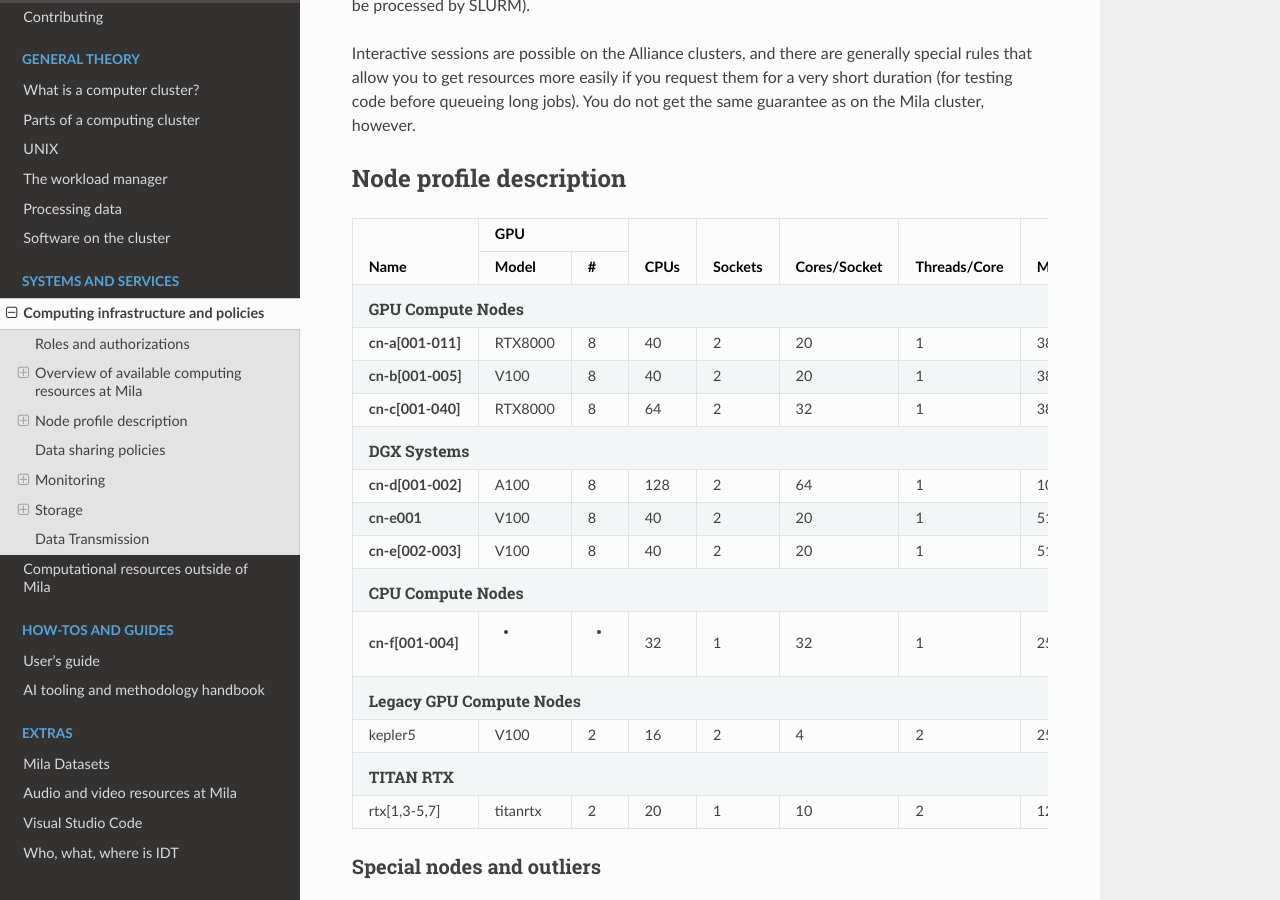
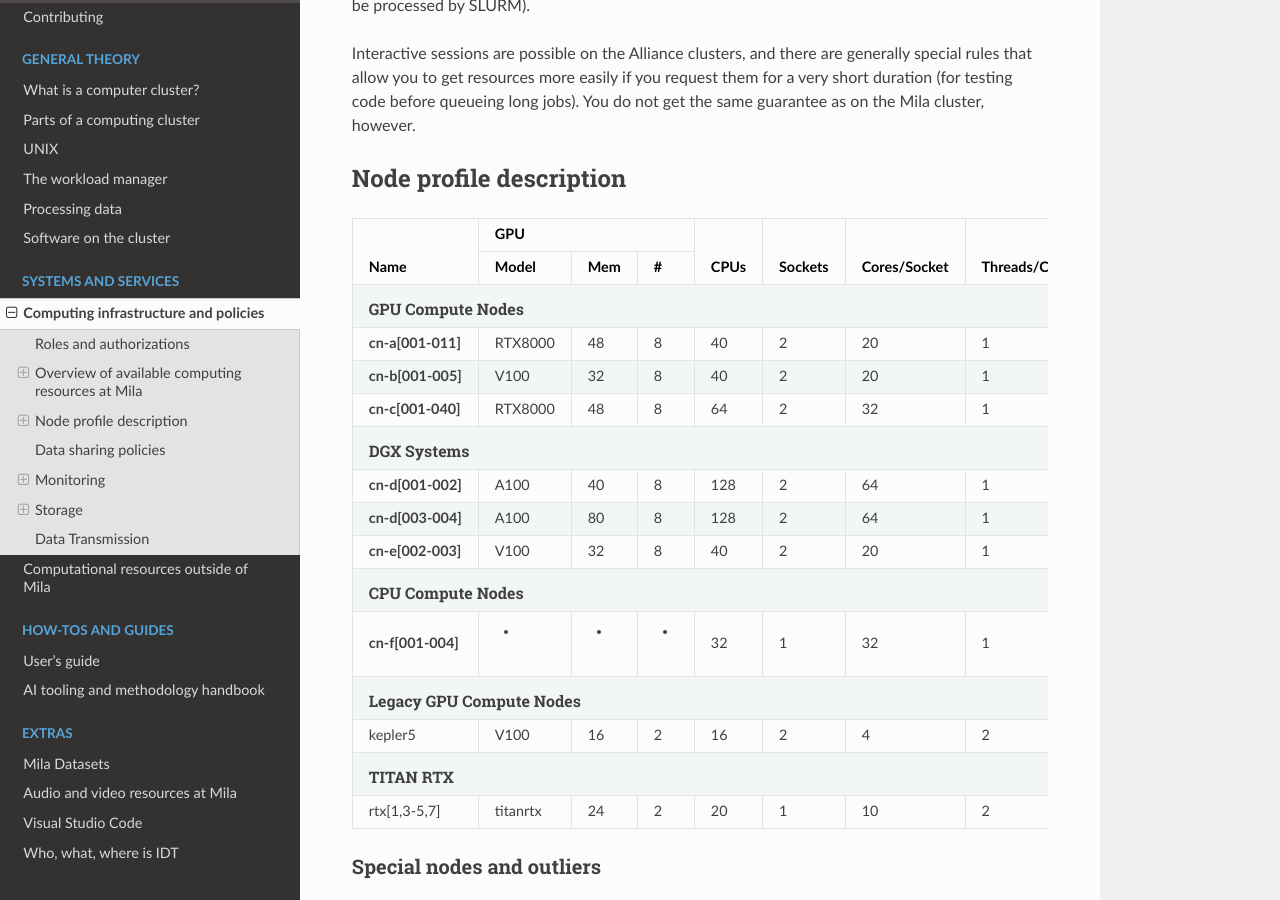
Before and after one commit to mila-iqia/mila-docs, a Sphinx documentation site: the page built from docs/Information.rst, in a window 1280 px wide and 900 px high, scrolled down 1146 px. Built offline with Sphinx 7.4.7 and the Read the Docs theme 2.0.0, drawn with Linux system fonts in a browser that asks for light colours.

Commit message:
Add memory per GPU for each group of nodes
Also update the list of nodes:
 - remove DGX-1 `cn-e001`
 - add DGX-A100 80GB `cn-d[003-004]`

```diff
--- a/docs/Information_nodes.rst
+++ b/docs/Information_nodes.rst
@@ -14,39 +14,39 @@ Node profile description
    au Mila pour les mises à jour.
 
 
-+---------------------------------------+--------------+------+---------+--------------+--------------+-------------+--------------+--------+---------------------+
-|               Name                    |     GPU      | CPUs | Sockets | Cores/Socket | Threads/Core | Memory (GB) | TmpDisk (TB) |  Arch  |   Slurm Features    |
-|                                       +----------+---+      |         |              |              |             |              |        +---------------------+
-|                                       |   Model  | # |      |         |              |              |             |              |        | GPU Arch and Memory |
-+=======================================+==========+===+======+=========+==============+==============+=============+==============+========+=====================+
-| :h:`<h5 style="margin: 5px 0 0 0;">GPU Compute Nodes</h5>`                                                                                                      |
-+---------------------------------------+----------+---+------+---------+--------------+--------------+-------------+--------------+--------+---------------------+
-| **cn-a[001-011]**                     | RTX8000  | 8 |  40  |    2    |      20      |       1      |     384     |      3.6     | x86_64 |      turing,48gb    |
-+---------------------------------------+----------+---+------+---------+--------------+--------------+-------------+--------------+--------+---------------------+
-| **cn-b[001-005]**                     | V100     | 8 |  40  |    2    |      20      |       1      |     384     |      3.6     | x86_64 |  volta,nvlink,32gb  |
-+---------------------------------------+----------+---+------+---------+--------------+--------------+-------------+--------------+--------+---------------------+
-| **cn-c[001-040]**                     | RTX8000  | 8 |  64  |    2    |      32      |       1      |     384     |      3       | x86_64 |     turing,48gb     |
-+---------------------------------------+----------+---+------+---------+--------------+--------------+-------------+--------------+--------+---------------------+
-| :h:`<h5 style="margin: 5px 0 0 0;">DGX Systems</h5>`                                                                                                            |
-+---------------------------------------+----------+---+------+---------+--------------+--------------+-------------+--------------+--------+---------------------+
-| **cn-d[001-002]**                     | A100     | 8 |  128 |    2    |      64      |       1      |    1024     |     14       | x86_64 | ampere,nvlink,40gb  |
-+---------------------------------------+----------+---+------+---------+--------------+--------------+-------------+--------------+--------+---------------------+
-| **cn-e001**                           | V100     | 8 |  40  |    2    |      20      |       1      |     512     |      7       | x86_64 |      volta,16gb     |
-+---------------------------------------+----------+---+------+---------+--------------+--------------+-------------+--------------+--------+---------------------+
-| **cn-e[002-003]**                     | V100     | 8 |  40  |    2    |      20      |       1      |     512     |      7       | x86_64 |      volta,32gb     |
-+---------------------------------------+----------+---+------+---------+--------------+--------------+-------------+--------------+--------+---------------------+
-| :h:`<h5 style="margin: 5px 0 0 0;">CPU Compute Nodes</h5>`                                                                                                      |
-+---------------------------------------+----------+---+------+---------+--------------+--------------+-------------+--------------+--------+---------------------+
-| **cn-f[001-004]**                     | -        | - |  32  |    1    |      32      |       1      |     256     |     10       | x86_64 |                     |
-+---------------------------------------+----------+---+------+---------+--------------+--------------+-------------+--------------+--------+---------------------+
-| :h:`<h5 style="margin: 5px 0 0 0;">Legacy GPU Compute Nodes</h5>`                                                                                               |
-+---------------------------------------+----------+---+------+---------+--------------+--------------+-------------+--------------+--------+---------------------+
-| kepler5                               | V100     | 2 |  16  |    2    |       4      |       2      |     256     |      3.6     | x86_64 |      volta,16gb     |
-+---------------------------------------+----------+---+------+---------+--------------+--------------+-------------+--------------+--------+---------------------+
-| :h:`<h5 style="margin: 5px 0 0 0;">TITAN RTX</h5>`                                                                                                              |
-+---------------------------------------+----------+---+------+---------+--------------+--------------+-------------+--------------+--------+---------------------+
-| rtx[1,3-5,7]                          | titanrtx | 2 |  20  |    1    |      10      |       2      |     128     |      0.93    | x86_64 |     turing,24gb     |
-+---------------------------------------+----------+---+------+---------+--------------+--------------+-------------+--------------+--------+---------------------+
++-----------------------------+--------------------+------+---------+--------------+--------------+-------------+--------------+--------+---------------------+
+|          Name               |     GPU            | CPUs | Sockets | Cores/Socket | Threads/Core | Memory (GB) | TmpDisk (TB) |  Arch  |   Slurm Features    |
+|                             +----------+-----+---+      |         |              |              |             |              |        +---------------------+
+|                             |   Model  | Mem | # |      |         |              |              |             |              |        | GPU Arch and Memory |
++=============================+==========+=====+===+======+=========+==============+==============+=============+==============+========+=====================+
+| :h:`<h5 style="margin: 5px 0 0 0;">GPU Compute Nodes</h5>`                                                                                                  |
++-----------------------------+----------+-----+---+------+---------+--------------+--------------+-------------+--------------+--------+---------------------+
+| **cn-a[001-011]**           | RTX8000  |  48 | 8 |  40  |    2    |      20      |       1      |     384     |      3.6     | x86_64 |      turing,48gb    |
++-----------------------------+----------+-----+---+------+---------+--------------+--------------+-------------+--------------+--------+---------------------+
+| **cn-b[001-005]**           | V100     |  32 | 8 |  40  |    2    |      20      |       1      |     384     |      3.6     | x86_64 |  volta,nvlink,32gb  |
++-----------------------------+----------+-----+---+------+---------+--------------+--------------+-------------+--------------+--------+---------------------+
+| **cn-c[001-040]**           | RTX8000  |  48 | 8 |  64  |    2    |      32      |       1      |     384     |      3       | x86_64 |     turing,48gb     |
++-----------------------------+----------+-----+---+------+---------+--------------+--------------+-------------+--------------+--------+---------------------+
+| :h:`<h5 style="margin: 5px 0 0 0;">DGX Systems</h5>`                                                                                                        |
++-----------------------------+----------+-----+---+------+---------+--------------+--------------+-------------+--------------+--------+---------------------+
+| **cn-d[001-002]**           | A100     |  40 | 8 |  128 |    2    |      64      |       1      |    1024     |     14       | x86_64 | ampere,nvlink,40gb  |
++-----------------------------+----------+-----+---+------+---------+--------------+--------------+-------------+--------------+--------+---------------------+
+| **cn-d[003-004]**           | A100     |  80 | 8 |  128 |    2    |      64      |       1      |    2048     |     28       | x86_64 | ampere,nvlink,80gb  |
++-----------------------------+----------+-----+---+------+---------+--------------+--------------+-------------+--------------+--------+---------------------+
+| **cn-e[002-003]**           | V100     |  32 | 8 |  40  |    2    |      20      |       1      |     512     |      7       | x86_64 |      volta,32gb     |
++-----------------------------+----------+-----+---+------+---------+--------------+--------------+-------------+--------------+--------+---------------------+
+| :h:`<h5 style="margin: 5px 0 0 0;">CPU Compute Nodes</h5>`                                                                                                  |
++-----------------------------+----------+-----+---+------+---------+--------------+--------------+-------------+--------------+--------+---------------------+
+| **cn-f[001-004]**           | -        |  -  | - |  32  |    1    |      32      |       1      |     256     |     10       | x86_64 |                     |
++-----------------------------+----------+-----+---+------+---------+--------------+--------------+-------------+--------------+--------+---------------------+
+| :h:`<h5 style="margin: 5px 0 0 0;">Legacy GPU Compute Nodes</h5>`                                                                                           |
++-----------------------------+----------+-----+---+------+---------+--------------+--------------+-------------+--------------+--------+---------------------+
+| kepler5                     | V100     |  16 | 2 |  16  |    2    |       4      |       2      |     256     |      3.6     | x86_64 |      volta,16gb     |
++-----------------------------+----------+-----+---+------+---------+--------------+--------------+-------------+--------------+--------+---------------------+
+| :h:`<h5 style="margin: 5px 0 0 0;">TITAN RTX</h5>`                                                                                                          |
++-----------------------------+----------+-----+---+------+---------+--------------+--------------+-------------+--------------+--------+---------------------+
+| rtx[1,3-5,7]                | titanrtx |  24 | 2 |  20  |    1    |      10      |       2      |     128     |      0.93    | x86_64 |     turing,24gb     |
++-----------------------------+----------+-----+---+------+---------+--------------+--------------+-------------+--------------+--------+---------------------+
 
 
 Special nodes and outliers
```
